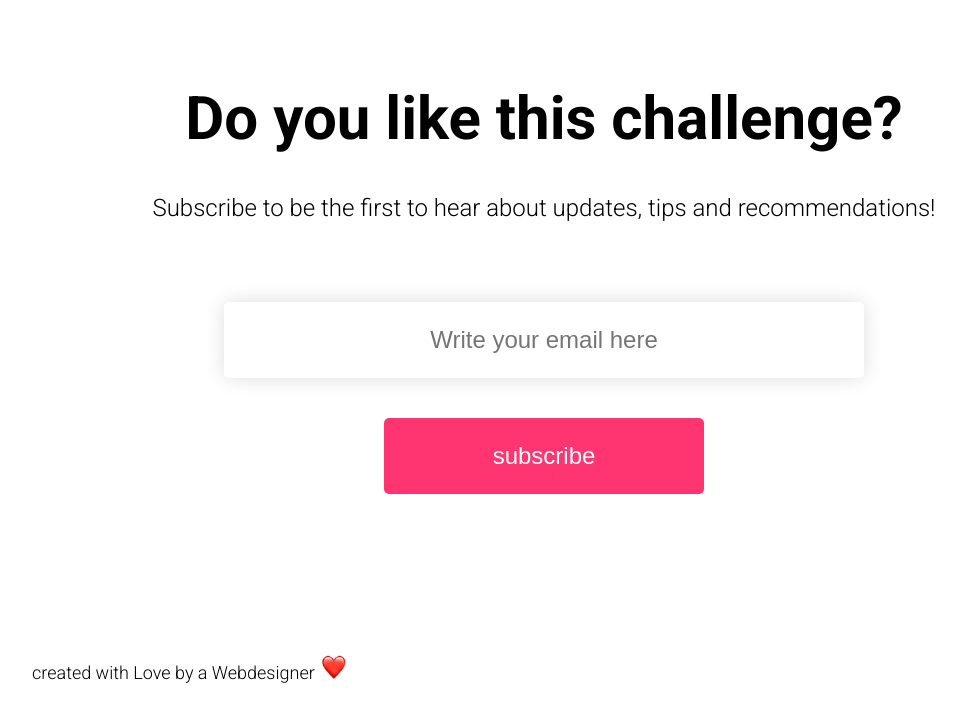
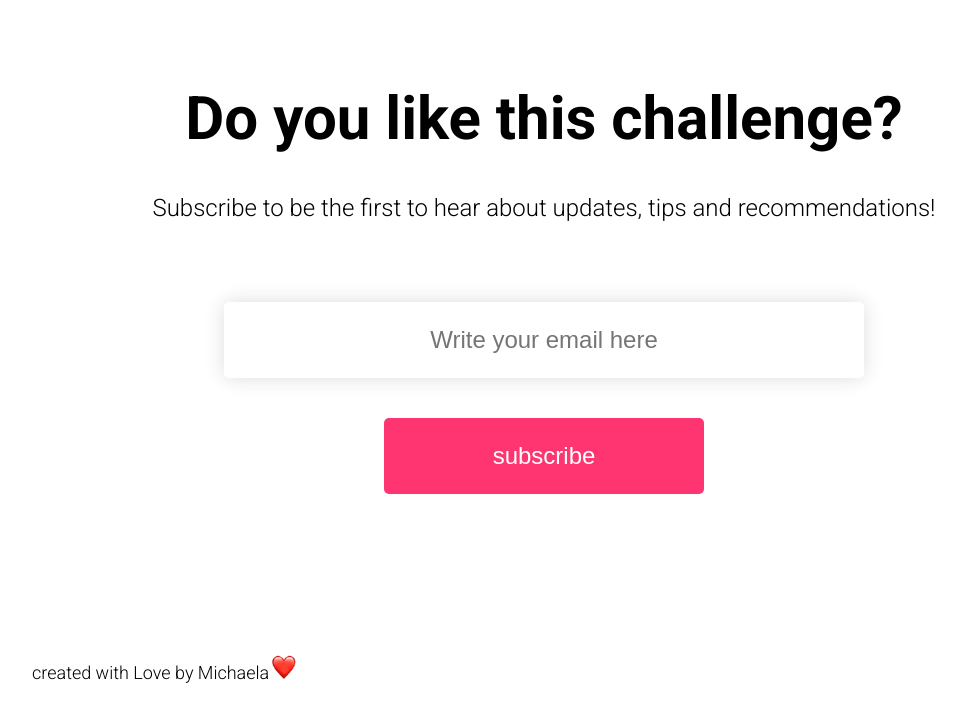
Before and after one commit to werthmannsupercode/project_designer_challenge, a plain HTML site: page index.html in a window 1280 px wide. Shown: the part 6226-6933 px from the top of the page, without its empty margins (96-1061 px from the left). Drawn offline with Linux system fonts and the light colour scheme.

Commit message:
created by Michaela

```diff
--- a/index.html
+++ b/index.html
@@ -148,7 +148,7 @@
             <input type="text" name="Textfeld" id="textfeld" placeholder="Write your email here" required>
             <input type="submit" value="subscribe">
         </form>
-        <p>created with Love by a Webdesigner <span><img src="assets/img/love.png" alt="Herz"></span></p>
+        <p>created with Love by Michaela<span><img src="assets/img/love.png" alt="Herz"></span></p>
         <div id="div">
             <p>🥳</p>
             <p>YOUR EMAIL HAS BEEN CONFIRMED.</p>
```
